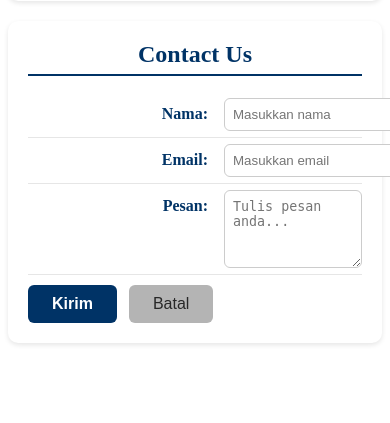
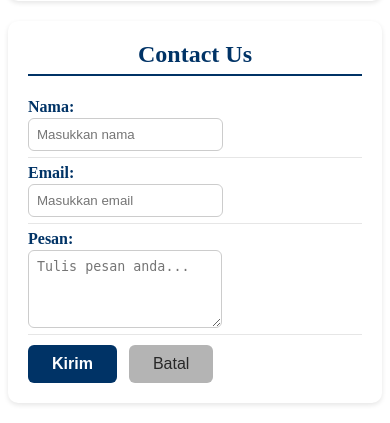
Before and after one commit to 2511500007-Jeffre6098/2511500007-PWB-TI1A-2526, a PHP site: page /pertemuan-03/index.html in a window 390 px wide; the page is wider, and only the part inside the window is pictured. Shown: the part 971-1394 px from the top of that part. Before the commit the page ends 1316 px from the top of that part, so only its background shows below. Run offline with PHP 8.4, Linux system fonts and the light colour scheme.

Commit message:
Add contact label & contact label>span to @media

```diff
--- a/pertemuan-03/style.css
+++ b/pertemuan-03/style.css
@@ -77,11 +77,13 @@
     }
 
     @media (max-width: 600px) {
-        #about p {
+        #about p,
+        #contact label {
             flex-direction: column;
             align-items: flex-start;
         }
-        #about strong {
+        #about strong,
+        #contact label>span {
             text-align: left;
             padding-right: 0;
             margin-bottom: 2px;
```
